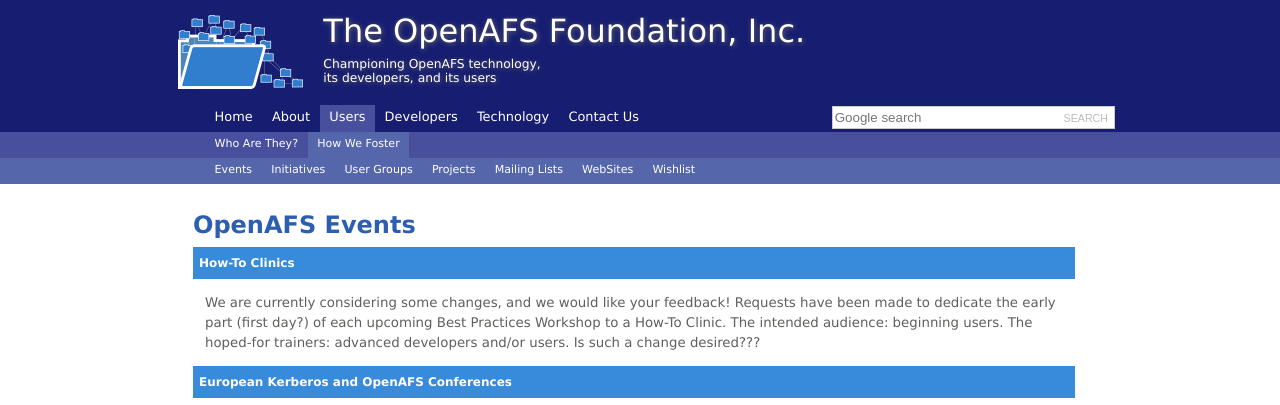
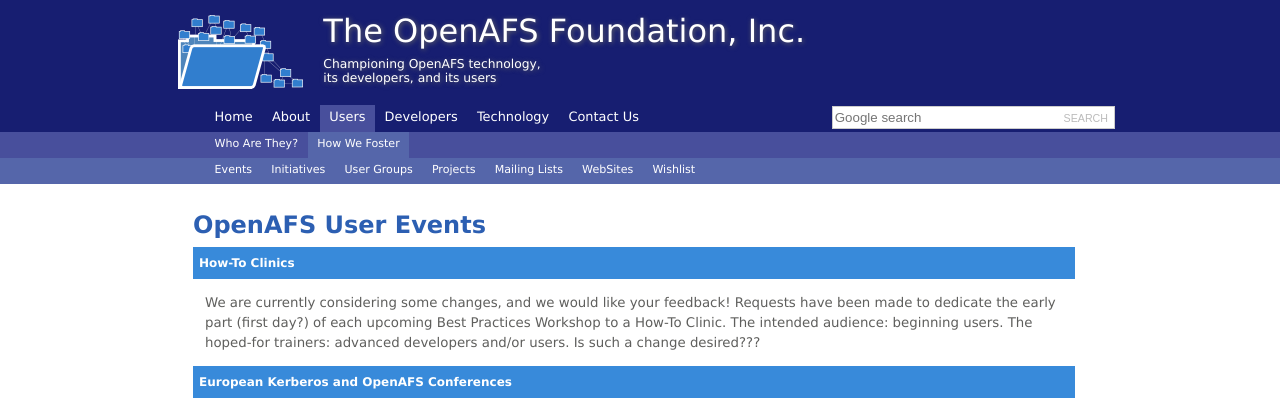
Before and after one commit to openafsfoundation/openafsfoundation.org, a Jekyll site: the page built from users/events/index.md, in a window 1280 px wide. Shown: the top 405 px of the page. Built offline with Jekyll 4.4.1, drawn with Linux system fonts in a browser that asks for light colours.

Commit message:
Update index.md

```diff
--- a/users/events/index.md
+++ b/users/events/index.md
@@ -3,7 +3,7 @@
 nav: [users,how]
 ---
 
-## OpenAFS Events ##
+## OpenAFS User Events ##
 
 ### How-To Clinics ###
 
```
